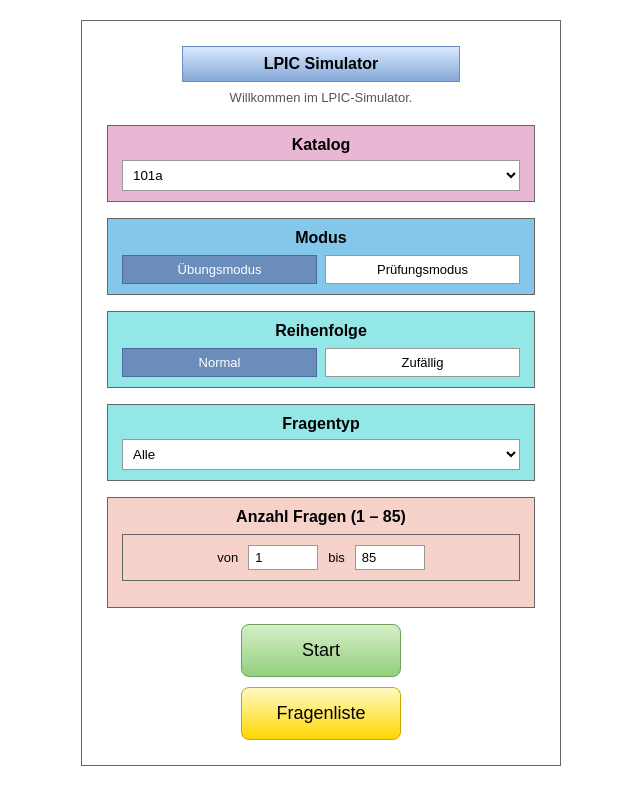
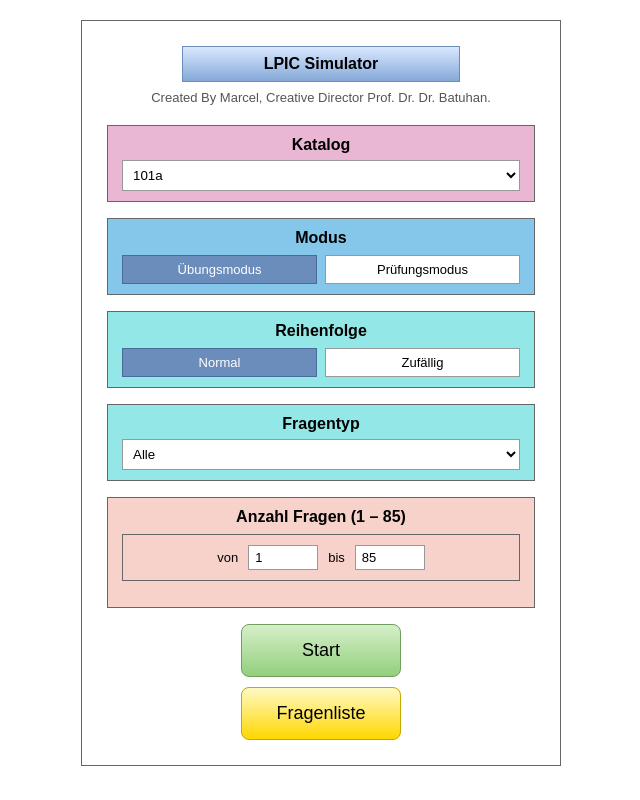
Before and after one commit to Bell589/LPIC-Simulator, an Angular app: page /home in a window 1280 px wide. Shown: the whole page, without its empty margins (319-959 px from the left). Built offline with nearby package versions, Linux system fonts and the light colour scheme; data requests are answered from the project's data file.

Commit message:
Beta 1.4

```diff
--- a/src/app/home/home-page/home-page.html
+++ b/src/app/home/home-page/home-page.html
@@ -2,7 +2,7 @@
 
     <h1>LPIC Simulator</h1>
 
-    <p>Willkommen im LPIC-Simulator.</p>
+    <p>Created By Marcel, Creative Director Prof. Dr. Dr. Batuhan.</p>
 
     <div>
         <label for="catalog">Katalog</label>
```
